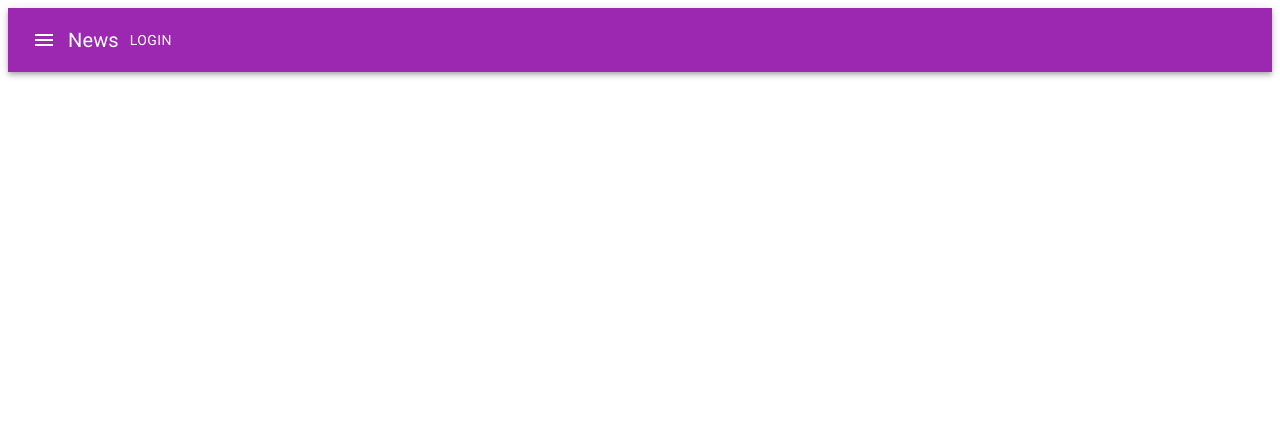
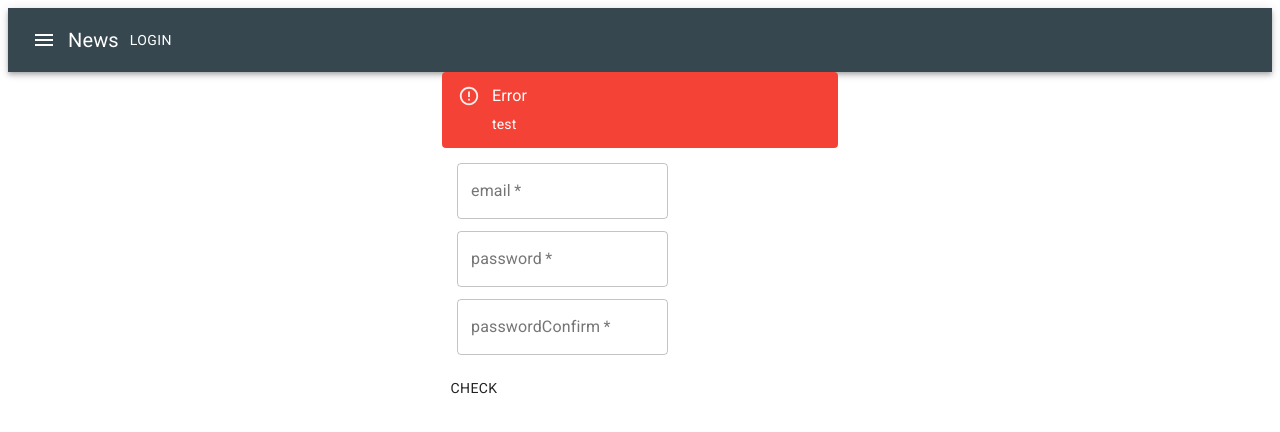
Before and after one commit to edition18/seddit, a React (Create React App) app: page /signup in a window 1280 px wide. Shown: the top 432 px of the page. Built offline with nearby package versions, Linux system fonts and the light colour scheme.

Commit message:
added Alert and AlertTitle and confirmed onChange event works

```diff
--- a/package.json
+++ b/package.json
@@ -5,6 +5,7 @@
   "dependencies": {
     "@material-ui/core": "^4.11.2",
     "@material-ui/icons": "^4.11.2",
+    "@material-ui/lab": "^4.0.0-alpha.57",
     "@testing-library/jest-dom": "^5.11.8",
     "@testing-library/react": "^11.2.3",
     "@testing-library/user-event": "^12.6.0",
--- a/src/App.tsx
+++ b/src/App.tsx
@@ -1,14 +1,15 @@
 import React, { FunctionComponent } from "react";
-import "fontsource-roboto";
-import { AccessAlarm, ThreeDRotation } from "@material-ui/icons";
-import "./styles/App.css";
 import Landing from "./components/Landing";
 import Navbar from "./components/Navbar";
+import Signup from "./components/Signup";
 import { ThemeProvider } from "@material-ui/core/styles";
+import "./styles/App.css";
 import theme from "./styles/theme";
-import firebase from "./firebase";
+import "fontsource-roboto";
+// import { AccessAlarm, ThreeDRotation } from "@material-ui/icons";
+// import firebase from "./config";
 
-import { BrowserRouter as Router, Route, Link, Switch } from "react-router-dom";
+import { BrowserRouter as Router, Route, Switch } from "react-router-dom";
 
 const App: FunctionComponent<React.ReactNode> = () => {
   return (
@@ -17,6 +18,7 @@ const App: FunctionComponent<React.ReactNode> = () => {
       <Router>
         <Switch>
           <Route path="/" exact component={Landing}></Route>
+          <Route path="/signup" exact component={Signup}></Route>
         </Switch>
       </Router>
     </ThemeProvider>
--- /dev/null
+++ b/src/components/Signup.tsx
@@ -0,0 +1,94 @@
+import React, { FunctionComponent, useState } from "react";
+import { TextField, Button } from "@material-ui/core";
+import { Alert, AlertTitle } from "@material-ui/lab"; // for Lab components
+import Container from "@material-ui/core/Container";
+import Grid from "@material-ui/core/Grid";
+import useStyles from "../styles/customStyles";
+
+// import firebase from "./config";
+
+const Signup: FunctionComponent<React.ReactNode> = () => {
+  const classes = useStyles();
+
+  // const [email, setEmail] = useState(String);
+
+  const [alert] = useState({
+    message: "test",
+  });
+
+  const [formData, setFormData] = useState({
+    email: "",
+    password: "",
+    passwordConfirm: "",
+  });
+
+  const onChange = (e: React.ChangeEvent<HTMLInputElement>) => {
+    setFormData({ ...formData, [e.currentTarget.name]: e.currentTarget.value });
+    console.log(formData);
+  };
+
+  // const handleSubmit = async (event: React.FormEvent<HTMLFormElement>) => {
+  //   event.preventDefault();
+  //   console.log(event);
+  //   console.log(event);
+  // };
+
+  // // check if password match
+  // if not , alert // set timeout callback on the state?
+  // if not check the
+
+  return (
+    <Container maxWidth="xs">
+      {alert.message !== "" ? (
+        <Alert variant="filled" severity="error">
+          <AlertTitle>Error</AlertTitle>
+          {alert.message}
+        </Alert>
+      ) : (
+        ""
+      )}
+      <form noValidate autoComplete="off">
+        <Grid container className={classes.container}>
+          {/* adds more padding w/ this subcontainer*/}
+          <Grid container className={classes.subcontainer}>
+            <Grid item xs={12}>
+              <TextField
+                name="email"
+                onChange={onChange}
+                className={classes.textFields}
+                id="outlined-basic"
+                label="email"
+                variant="outlined"
+              />
+            </Grid>
+          </Grid>
+          <Grid container className={classes.subcontainer}>
+            <Grid item xs={12}>
+              <TextField
+                name="password"
+                onChange={onChange}
+                id="outlined-basic"
+                label="password"
+                variant="outlined"
+              />
+            </Grid>
+          </Grid>
+          <Grid container className={classes.subcontainer}>
+            <Grid item xs={12}>
+              <TextField
+                name="passwordConfirm"
+                onChange={onChange}
+                id="outlined-basic"
+                label="passwordConfirm"
+                variant="outlined"
+              />
+            </Grid>
+          </Grid>
+        </Grid>
+        <Button>Check</Button>
+      </form>
+    </Container>
+  );
+};
+
+export default Signup;
--- /dev/null
+++ b/src/styles/customStyles.js
@@ -0,0 +1,21 @@
+import { makeStyles } from "@material-ui/core/styles";
+
+const useStyles = makeStyles(() => ({
+  root: {
+    // background: "linear-gradient(45deg, #FE6B8B 30%, #FF8E53 90%)",
+    // border: 0,
+    // borderRadius: 3,
+    // boxShadow: "0 3px 5px 2px rgba(255, 105, 135, .3)",
+    // color: "white",
+    // height: 48,
+    // padding: "0 30px",
+  },
+  textFields: { color: "primary.light" },
+  container: { padding: 9 },
+  subcontainer: { padding: 6 },
+  marginAutoItem: {
+    margin: "auto",
+  },
+}));
+
+export default useStyles;
--- a/src/styles/theme.tsx
+++ b/src/styles/theme.tsx
@@ -1,16 +1,27 @@
-import { createMuiTheme } from '@material-ui/core/styles';
-import purple from '@material-ui/core/colors/purple';
-import green from '@material-ui/core/colors/green';
+import { createMuiTheme } from "@material-ui/core/styles";
 
 const theme = createMuiTheme({
   palette: {
     primary: {
-      main: purple[500],
+      light: "#62727b",
+      main: "#37474f",
+      dark: "#62727b",
+      contrastText: "#ffffff",
     },
     secondary: {
-      main: green[500],
+      light: "#e2f1f8",
+      main: "#b0bec5",
+      dark: "#808e95",
+      contrastText: "#000000",
+    },
+  },
+  props: {
+    // Style sheet name ⚛️
+    MuiTextField: {
+      // Name of the rule
+      required: true,
     },
   },
 });
 
-export default theme
+export default theme;
```
Also changed, not shown: 2 other files (tests, documents, lock files or other folders).
